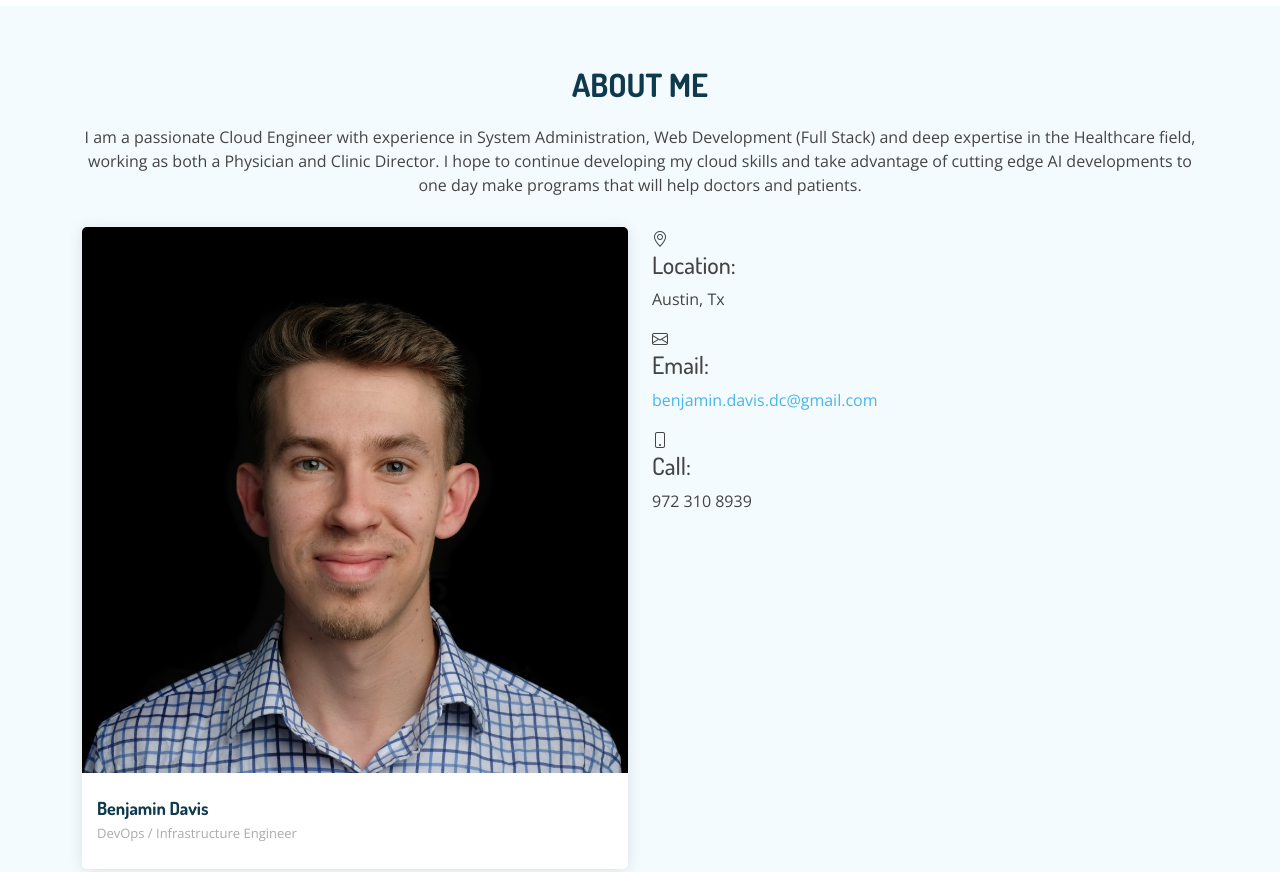
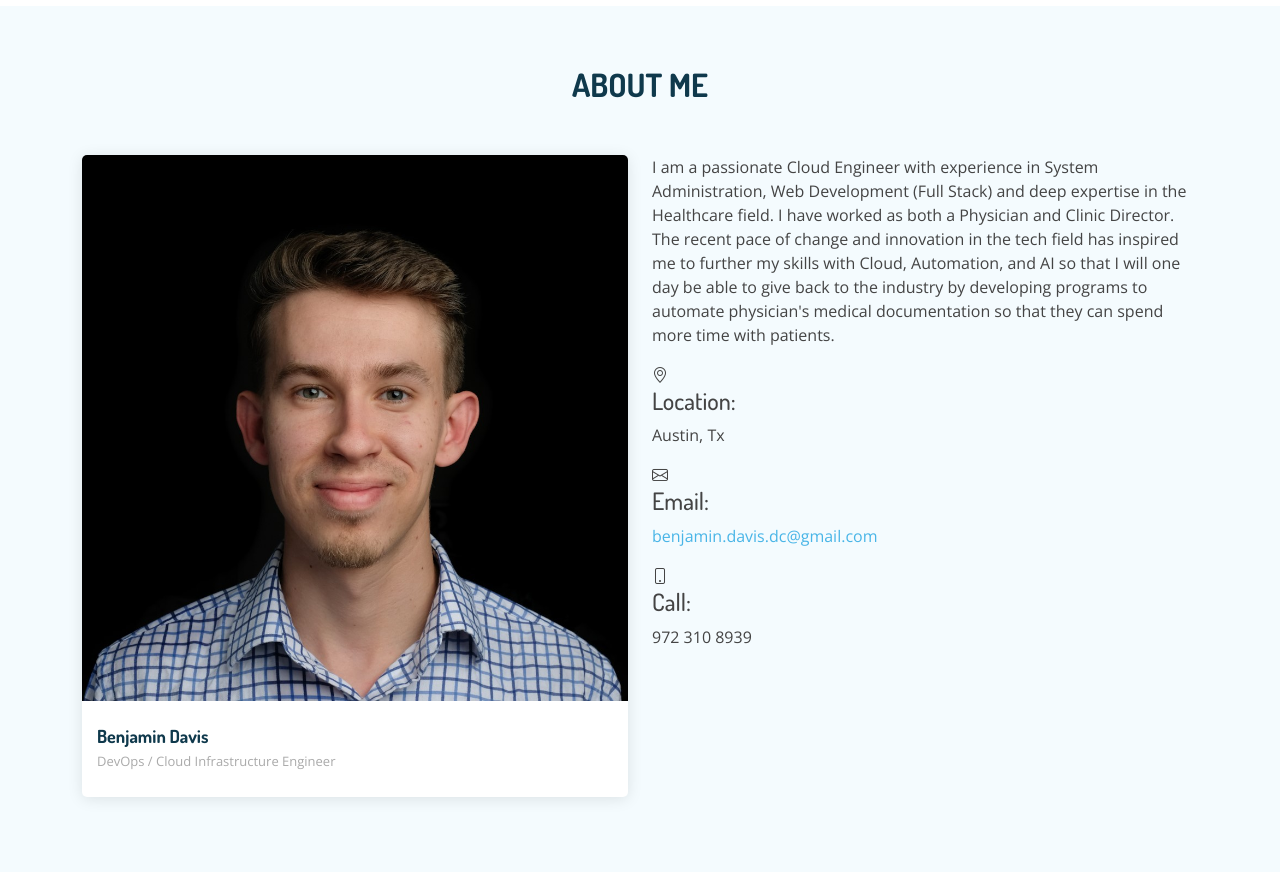
Before and after one commit to benjamindavisdc/may23pipeline01, a plain HTML site: page index.html in a window 1280 px wide. Shown: the part 4080-4952 px from the top of the page. Drawn offline with nearby package versions, Linux system fonts and the light colour scheme.

Commit message:
Updated about me

```diff
--- a/index.html
+++ b/index.html
@@ -266,7 +266,8 @@
 
     <div class="section-title">
       <h2>About Me</h2>
-      <p>I am a passionate Cloud Engineer with experience in System Administration, Web Development (Full Stack) and deep expertise in the Healthcare field, working as both a Physician and Clinic Director. I hope to continue developing my cloud skills and take advantage of cutting edge AI developments to one day make programs that will help doctors and patients.</p>
+
+
     </div>
 
     <div class="row">
@@ -278,13 +279,14 @@
           </div>
           <div class="member-info">
             <h4>Benjamin Davis</h4>
-            <span>DevOps / Infrastructure Engineer</span>
+            <span>DevOps / Cloud Infrastructure Engineer</span>
           </div>
         </div>
       </div>
 
       <div class="col-lg-6 d-flex align-items-stretch">
         <div class="info">
+          <p>I am a passionate Cloud Engineer with experience in System Administration, Web Development (Full Stack) and deep expertise in the Healthcare field. I have worked as both a Physician and Clinic Director. The recent pace of change and innovation in the tech field has inspired me to further my skills with Cloud, Automation, and AI so that I will one day be able to give back to the industry by developing programs to automate physician's medical documentation so that they can spend more time with patients.</p>
           <div class="address">
             <i class="bi bi-geo-alt"></i>
             <h4>Location:</h4>
@@ -302,6 +304,7 @@
             <h4>Call:</h4>
             <p>972 310 8939</p>
           </div>
+
         </div>
       </div>
 
```
